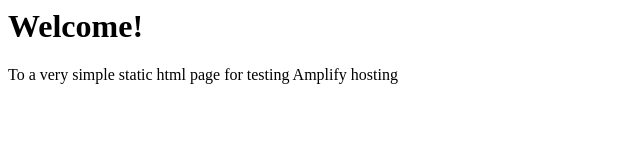
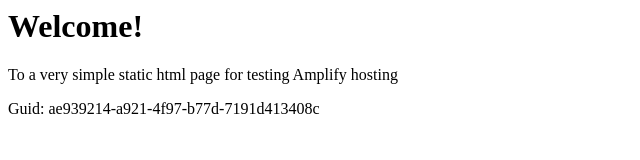
Before and after one commit to aws-aemilia-dub/Github-PR-Commit-Integration-Test-DoNotTouch-v1-preprod-eu-west-1, a website: page src/index.html in a window 1280 px wide. Shown: the whole page, without its empty margins (0-640 px from the left). Drawn offline with Linux system fonts and the light colour scheme.

Commit message:
commit from integ tests

```diff
--- a/src/index.html
+++ b/src/index.html
@@ -1,3 +1,5 @@
+
+
 <html lang="en">
 
 <head>
@@ -10,6 +12,6 @@
 <body>
     <h1>Welcome!</h1>
     <p>To a very simple static html page for testing Amplify hosting</p>
-</body>
+    <p>Guid: ae939214-a921-4f97-b77d-7191d413408c</p></body>
 
 </html>
```
